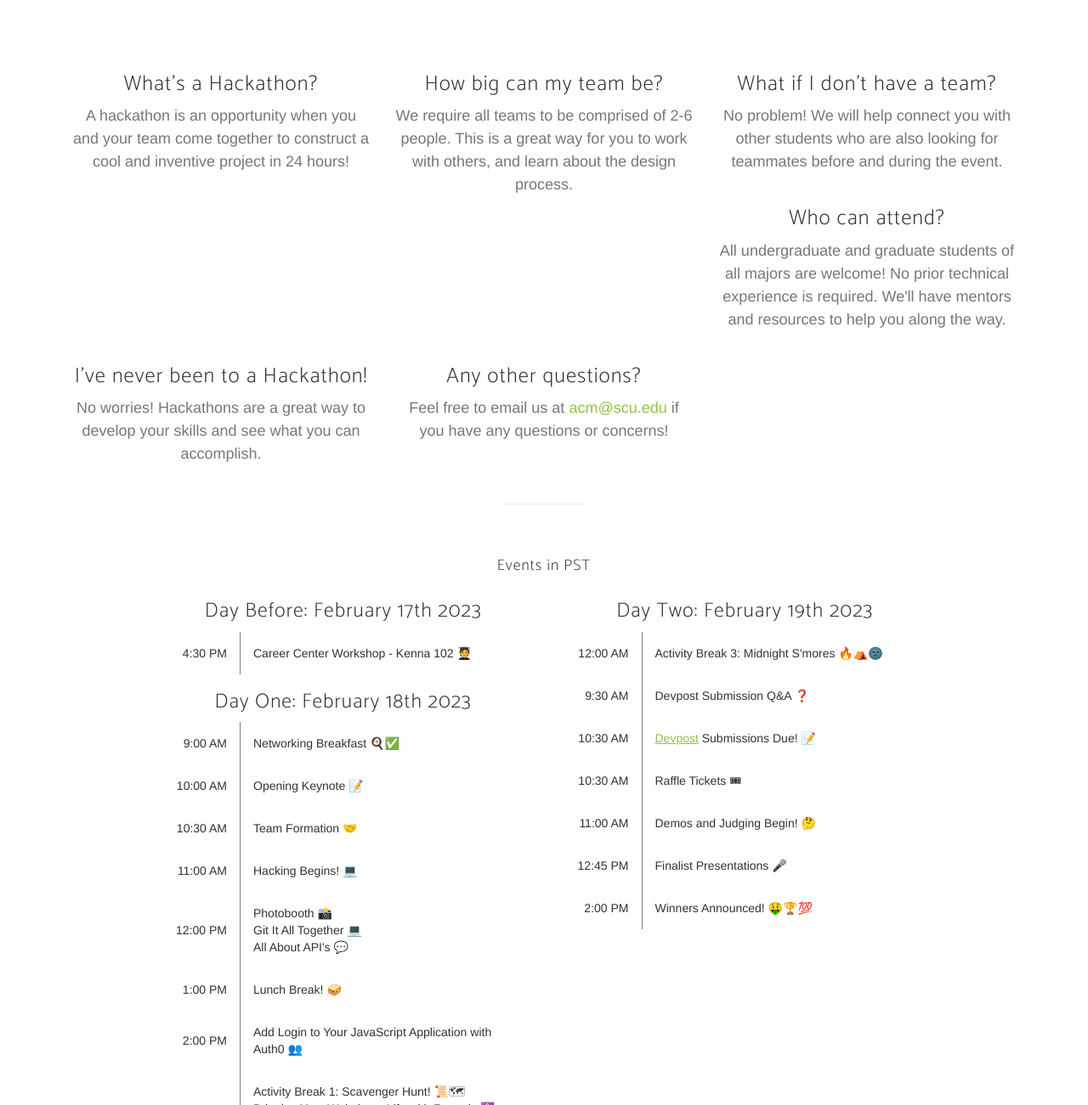
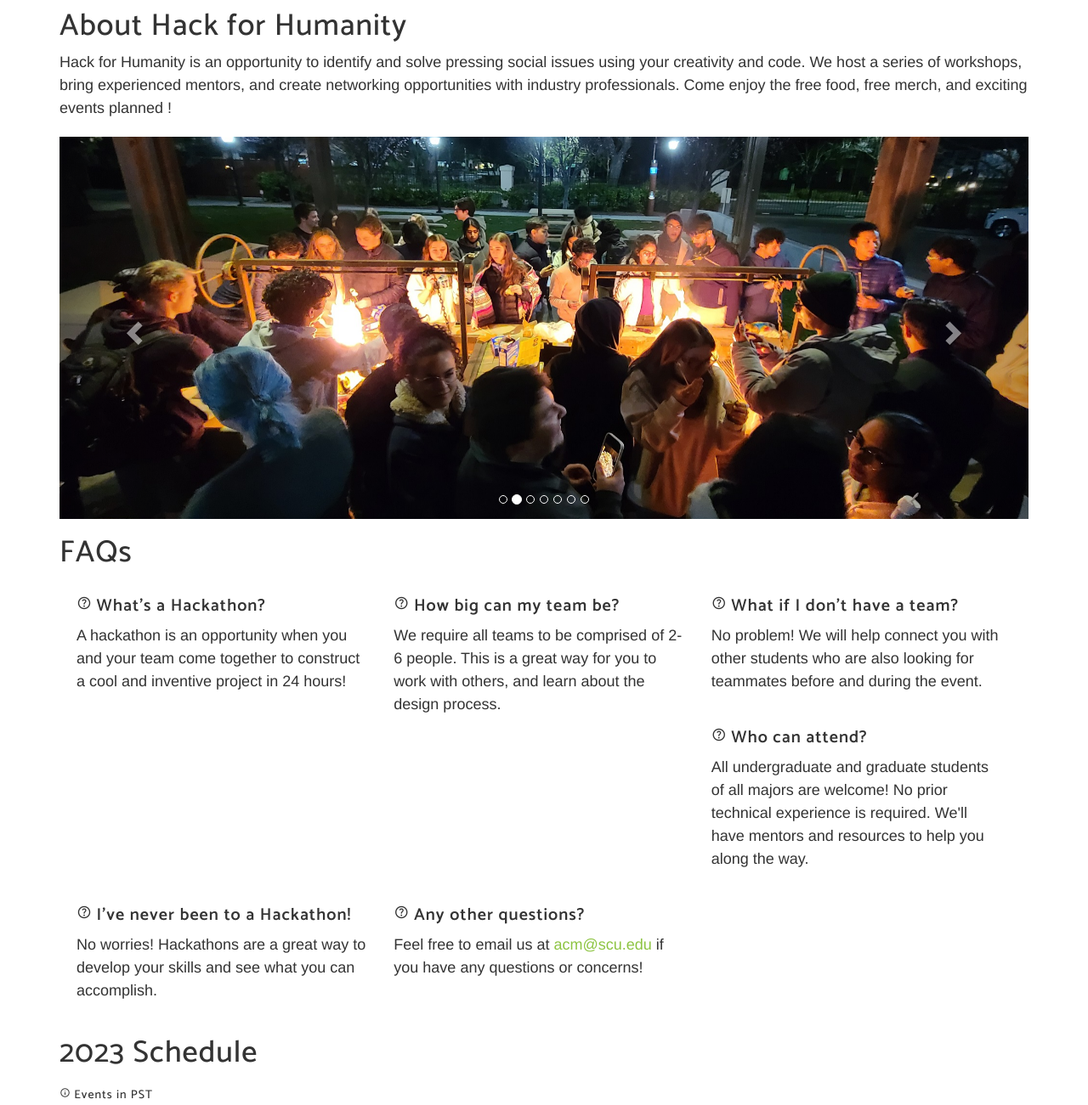
Before and after one commit to SCUACM/SCUACM.github.io, a plain HTML site: page index.html in a window 1280 px wide. Shown: the part 1000-2301 px from the top of the page at 85% size. Drawn offline with nearby package versions, Linux system fonts and the light colour scheme; a web font is replaced by a local one.

Commit message:
Revamp about section

```diff
--- a/css/index.css
+++ b/css/index.css
@@ -14,6 +14,19 @@ section {
   padding: 100px 0;
 }
 
+h1 {
+	font-weight: 500;
+}
+
+/*** GOOGLE MATERIAL DESIGN ICON ***/
+
+.material-symbols-outlined.help{
+	font-size: 18px;
+}
+
+.material-symbols-outlined.info{
+	font-size: 13px;
+}
 
 /*** SPONSORS ***/
 
@@ -65,7 +78,7 @@ section {
 
 .hero-title {
 	font-size: 3.5em;
-	font-weight: 700;
+	font-weight: 700 !important;
 }
 
 @media (max-width: 425px) {
@@ -77,3 +90,10 @@ section {
 		font-size: 1.5em;
 	}
 }
+
+/*** ABOUT ***/
+
+.faq-help {
+	font-weight: 600;
+	font-size: 20px;
+}
--- a/index.html
+++ b/index.html
@@ -27,6 +27,10 @@
 	<link rel="stylesheet" href="vendor/font-awesome/css/font-awesome.min.css">
 	<link rel="stylesheet" href="vendor/simple-line-icons/css/simple-line-icons.css">
 	<link rel="stylesheet" href="vendor/device-mockups/device-mockups.min.css">
+
+	<!-- Google Material Design Question Mark -->
+	<link rel="stylesheet" href="https://fonts.googleapis.com/css2?family=Material+Symbols+Outlined:opsz,wght,FILL,GRAD@24,300,0,0" />
+	<link rel="stylesheet" href="https://fonts.googleapis.com/css2?family=Material+Symbols+Outlined:opsz,wght,FILL,GRAD@24,400,0,0" />
 
 	<!-- Theme CSS -->
 	<link href="css/new-age.css" rel="stylesheet">
@@ -59,7 +63,7 @@
 			<div class="collapse navbar-collapse" id="bs-example-navbar-collapse-1">
 				<ul class="nav navbar-nav navbar-right">
 					<li>
-						<a class="page-scroll no-decor" href="#home"><b>Sign Up</b></a>
+						<a class="page-scroll no-decor" href="#page-top"><b>Sign Up</b></a>
 					</li>
 					<li>
 						<a class="page-scroll no-decor" href="#about">About</a>
@@ -101,77 +105,101 @@
 		</div>
 	</section>
 
-	<section id="about" class="about">
+	<section id="about" class="about" style="padding-top: 25px;">
 		<div class="container">
-			<div class="row">
-				<div class="col-md-12">
-					<div class="container-fluid">
-						<div class="row">
-							<div class="col-md-4 col-sm-6">
-								<div class="feature-item">
-									<h3>What's a Hackathon?</h3>
-									<p class="text-muted">A hackathon is an opportunity when you and your team come together to construct a cool and inventive project in 24 hours!</p>
-									<br />
+			<h1>About Hack for Humanity</h1>
+			<p>
+				Hack for Humanity is an opportunity to identify and solve pressing social issues using your creativity and code. We host a series of workshops, bring experienced mentors, and create networking opportunities with industry professionals. Come enjoy the free food, free merch, and exciting events planned	!
+			</p>
+			<div id="aboutCarousel" class="carousel slide" data-ride="carousel">
+	    	<!-- Indicators -->
+		    <ol class="carousel-indicators">
+				<li data-target="#aboutCarousel" data-slide-to="0" class="active"></li>
+				<li data-target="#aboutCarousel" data-slide-to="1"></li>
+				<li data-target="#aboutCarousel" data-slide-to="2"></li>
+				<li data-target="#aboutCarousel" data-slide-to="3"></li>
+			 	<li data-target="#aboutCarousel" data-slide-to="4"></li>
+				<li data-target="#aboutCarousel" data-slide-to="5"></li>
+				<li data-target="#aboutCarousel" data-slide-to="6"></li>
+		    </ol>
+
+				<!-- Wrapper for slides -->
+				<div class="carousel-inner text-center">
+				<div class="item active">
+					<img src="img\preview-images\20230219_114834.jpg" style="height: 450px; width: 100%; object-fit: cover">
+				</div>
+				<div class="item">
+					<img src="img\preview-images\20230219_002202.jpg" style="height: 450px; width: 100%; object-fit: cover">
+				</div>
+				<div class="item">
+					<img src="img\preview-images\IMG_6128.JPG" style="height: 450px; width: 100%; object-fit: cover">
+				</div>
+				<div class="item">
+					<img src="img\preview-images\IMG_6035.JPG" style="height: 450px; width: 100%; object-fit: cover">
+				</div>
+				<div class="item">
+					<img src="img\preview-images\IMG_6213.JPG" style="height: 450px; width: 100%; object-fit: cover">
+				</div>
+				<div class="item">
+					<img src="img\preview-images\IMG_5311.jpg" style="height: 450px; width: 100%; object-fit: cover">
+				</div>
+				<div class="item">
+					<img src="img\preview-images\IMG_5316.jpg" style="height: 450px; width: 100%; object-fit: cover">
 				</div>
 				</div>
-							<div class="col-md-4 col-sm-6">
-								<div class="feature-item">
-									<h3>How big can my team be?</h3>
-									<p class="text-muted">We require all teams to be comprised of 2-6 people. This is a great way for you to work with others, and learn about the design process.</p>
+				<a class="left carousel-control" href="#aboutCarousel" data-slide="prev">
+					<span class="glyphicon glyphicon-chevron-left"></span>
+					<span class="sr-only">Previous</span>
+				</a>
+				<a class="right carousel-control" href="#aboutCarousel" data-slide="next">
+					<span class="glyphicon glyphicon-chevron-right"></span>
+					<span class="sr-only">Next</span>
+				</a>
+			</div>
+
+			<h1>FAQs</h1>
+			<div class="container-fluid" style="margin-left: -10px;">
+				<div class="col-md-4">
+					<h3 class="faq-help"><span class="material-symbols-outlined help">help</span> What's a Hackathon?</h3>
+					<p>A hackathon is an opportunity when you and your team come together to construct a cool and inventive project in 24 hours!</p>
+				</div>
+				<div class="col-md-4">
+					<h3 class="faq-help"><span class="material-symbols-outlined help">help</span> How big can my team be?</h3>
+					<p>We require all teams to be comprised of 2-6 people. This is a great way for you to work with others, and learn about the design process.</p>
+				</div>
+				<div class="col-md-4">
+					<h3 class="faq-help"><span class="material-symbols-outlined help">help</span> What if I don't have a team?</h3>
+					<p>No problem! We will help connect you with other students who are also looking for teammates before and during the event.</p>
+				</div>
+				<div class="col-md-4">
+					<h3 class="faq-help"><span class="material-symbols-outlined help">help</span> Who can attend?</h3>
+					<p>All undergraduate and graduate students of all majors are welcome! No prior technical experience is required. We'll have mentors and resources to help you along the way.
+					</p>
+				</div>
+				<div class="col-md-4">
+					<h3 class="faq-help"><span class="material-symbols-outlined help">help</span> I've never been to a Hackathon!</h3>
+					<p>No worries! Hackathons are a great way to develop your skills and see what you can accomplish.</p>
+				</div>
+				<div class="col-md-4">
+					<h3 class="faq-help"><span class="material-symbols-outlined help">help</span> Any other questions?</h3>
+					<p>Feel free to email us at <a href="mailto:acm@scu.edu" class="no-decor">acm@scu.edu</a> if you have any questions or concerns!</p>
 				</div>
 			</div>
-							<div class="col-md-4 col-sm-6">
-								<div class="feature-item">
-									<h3>What if I don't have a team?</h3>
-									<p class="text-muted">No problem! We will help connect you with other students who are also looking for teammates before and during the event.</p>
-								</div>
-							</div>
-							<div class="col-md-4 col-sm-6">
-								<div class="feature-item">
-									<h3>Who can attend?</h3>
-									<p class="text-muted">All undergraduate and graduate students of all majors are welcome! No prior technical experience is required. We'll have mentors and resources to help you along the way.
-									</p>
-								</div>
-							</div>
-							<div class="col-md-4 col-sm-6">
-								<div class="feature-item">
-									<h3>I've never been to a Hackathon!</h3>
-									<p class="text-muted">No worries! Hackathons are a great way to develop your skills and see what you can accomplish.</p>
-								</div>
-							</div>
-							<div class="col-md-4 col-sm-6">
-								<div class="feature-item">
-									<h3>Any other questions?</h3>
-									<p class="text-muted">Feel free to email us at <a href="mailto:acm@scu.edu" class="no-decor">acm@scu.edu</a> if you have any questions or concerns!</p>
-								</div>
-							</div>
-						</div>
-					</div>
-				</div>
-			</div>
-			<hr>
-			<div>
+
+			<h1>2023 Schedule</h1>
 			<div class="row">
-				<div class="col-md-10 col-md-offset-1">
 				<div class="container-fluid">
-						<div class="row text-center">
-							<h2>2023 Schedule</h2>
-							<h4>Events in PST</h4>
-						</div>
+					<h5 style="font-weight: 500"><span class="material-symbols-outlined info">info</span> Events in PST</h5>
 					<div class="row">
-							<div class="col-md-6 text-center">
-								<div class="text-center">
-									<h3>Day Before: February 17th 2023</h4>
-								</div>
+						<div class="col-md-6">
+							<h3>Day Before: February 17th 2023</h3>
 							<table>
 								<tr>
 									<td>4:30 PM</td>
 									<td>Career Center Workshop - Kenna 102 🧑‍🎓</td>
 								</tr>
 							</table>
-								<div class="text-center">
 							<h3>Day One: February 18th 2023</h4>
-								</div>
 							<table>
 								<tr>
 									<td>9:00 AM</td>
@@ -219,10 +247,8 @@
 								</tr>
 							</table>
 						</div>
-							<div class="col-md-6 text-center">
-								<div class="text-center">
+						<div class="col-md-6">
 							<h3>Day Two: February 19th 2023</h4>
-								</div>
 							<table>
 								<tr>
 									<td>12:00 AM</td>
@@ -253,15 +279,13 @@
 									<td> Winners Announced! 🤑🏆💯</td>
 								</tr>
 							</table>
-
-							</div>
 						</div>
 					</div>
 				</div>
 			</div>
 		</div>
 	</section>
-    </div>
+
 	<section id="themes" class="sponsors bg-primary text-center">
 		<div class="container">
 			<div class="row">
```
Also changed, not shown: img/preview-images/20230219_002202.jpg (added), img/preview-images/20230219_114834.jpg (added), img/preview-images/IMG_5311.jpg (added), img/preview-images/IMG_5316.jpg (added), img/preview-images/IMG_6035.JPG (added), img/preview-images/IMG_6128.JPG (added), img/preview-images/IMG_6213.JPG (added). Lines whose indentation alone changed are shown as unchanged.
